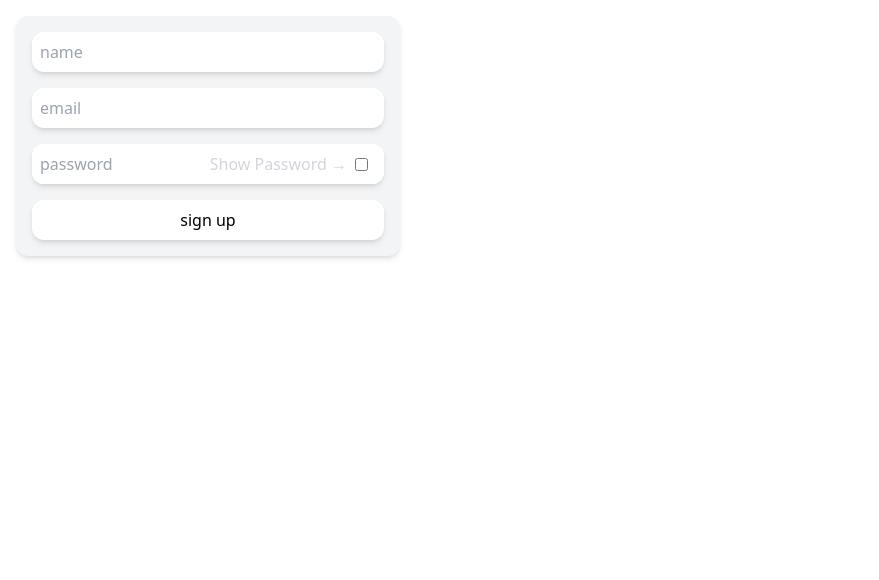
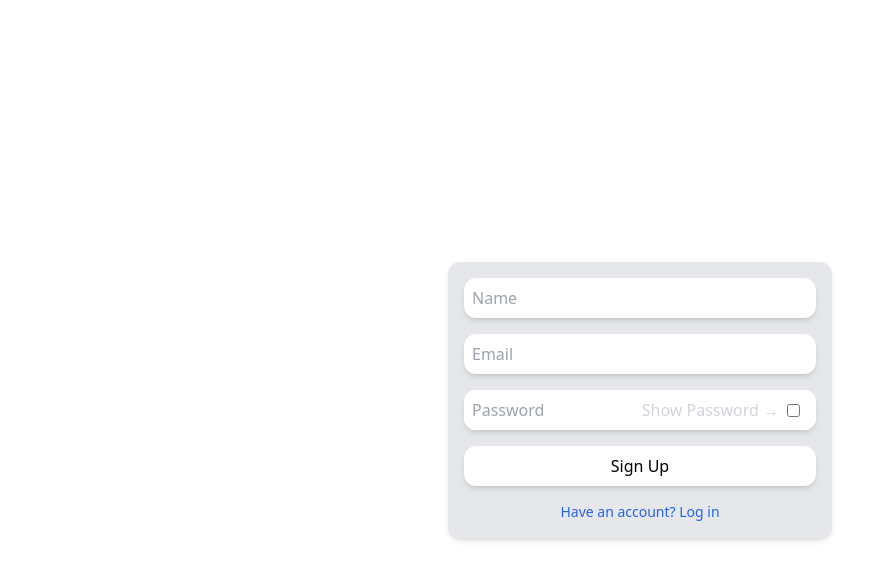
Before and after one commit to alexng353/blog, a Next.js app: page /signup in a window 1280 px wide. Shown: the top 580 px of the page, without its empty margins (0-879 px from the left). Built offline with nearby package versions, Linux system fonts and the light colour scheme.

Commit message:
delete useless files

```diff
--- a/pages/admin/editor.tsx
+++ b/pages/admin/editor.tsx
@@ -273,7 +273,7 @@ export default function Editor() {
             reader.readAsText(file);
           }}
         />
-        <button
+        {/* <button
           className="bg-green-500 text-white px-2 py-1 rounded-md hover:bg-green-700 transition-all"
           onClick={() => {
             const id = prompt("What ID do you want");
@@ -281,7 +281,7 @@ export default function Editor() {
           }}
         >
           Import from DB
-        </button>
+        </button> */}
         {mode === "update" ? (
           <button
             className="bg-green-500 text-white px-2 py-1 rounded-md hover:bg-green-700 transition-all"
@@ -296,17 +296,19 @@ export default function Editor() {
           </button>
         ) : (
           <button
-            className="bg-green-500 text-white px-2 py-1 rounded-md hover:bg-green-700 transition-all"
+            className="bg-green-500 text-white px-2 py-1 rounded-md hover:bg-yellow-700 transition-all"
             onClick={() => {
               const id = prompt("What ID do you want");
-              if (Number(id).toString() === "NaN") {
-                return;
-              }
-              setId(id!);
-              setMode("update");
+              GrabDataWithId(id!);
+
+              // if (Number(id).toString() === "NaN") {
+              //   return;
+              // }
+              // setId(id!);
+              // setMode("update");
             }}
           >
-            Choose ID to update (current mode: {mode})
+            Grab post from DB (current mode: {mode})
           </button>
         )}
       </div>
--- a/pages/api/hello.ts
+++ /dev/null
@@ -1,11 +0,0 @@
-// Next.js API route support: https://nextjs.org/docs/api-routes/introduction
-import type { NextApiRequest, NextApiResponse } from "next";
-
-import { PrismaClient } from "@prisma/client";
-const prisma = new PrismaClient();
-
-export default function handler(req: NextApiRequest, res: NextApiResponse) {
-  prisma.user.findMany().then((users) => {
-    res.status(200).json({ users });
-  });
-}
--- a/pages/api/test.ts
+++ /dev/null
@@ -1,21 +0,0 @@
-import { NextApiRequest, NextApiResponse } from 'next'
-
-import crypto from 'crypto'
-
-export default async function handler(
-  req: NextApiRequest,
-  res: NextApiResponse,
-) {
-  // basic authentication test, console log authentication header
-  if (req.method === 'POST') {
-    if (!req.headers.authorization) {
-      res.status(401).json({ error: 'Unauthorized' })
-      return
-    }
-    const auth = Buffer.from(req.headers.authorization, 'base64')
-      .toString()
-      .split(':')
-    const [password, username] = auth
-    res.json({ password, username })
-  }
-}
--- a/pages/login.tsx
+++ b/pages/login.tsx
@@ -10,20 +10,21 @@ export default function Test() {
   // const redirect = router.query.redirect ? router.query.redirect[0] : "/";
   const redirect = router.query.redirect;
   return (
-    <div className="flex flex-col w-96 gap-4 m-4 shadow-md rounded-xl p-4 bg-gray-100 ">
+    <div className="w-full min-h-screen grid place-items-center bg-">
+      <div className="flex flex-col w-96 gap-4 m-4 shadow-md rounded-xl p-4 bg-gray-200">
         <input
           type="text"
           className="shadow-md rounded-xl p-2 outline-none"
-        placeholder="username"
+          placeholder="Email"
           onChange={(e) => {
             setUser(e.target.value);
           }}
         />
-      <div className="inline-flex shadow-md rounded-xl bg-white relative">
+        <div className="inline-flex shadow-md rounded-lg bg-white relative">
           <input
             type={showPass ? "text" : "password"}
-          className="flex-1 p-2 rounded-xl outline-none"
-          placeholder="password"
+            className="flex-1 p-2 rounded-lg outline-none"
+            placeholder="Password"
             onChange={(e) => {
               setPassword(e.target.value);
             }}
@@ -47,7 +48,7 @@ export default function Test() {
 
         {/* change to input password type */}
         <button
-        className="hover:bg-blue-50 shadow-md rounded-xl p-2 bg-white"
+          className="hover:bg-gray-50 shadow-md rounded-lg p-2 bg-white"
           onClick={() => {
             const basic = Buffer.from(`${password}:${user}`).toString("base64");
             fetch("/api/login", {
@@ -72,8 +73,17 @@ export default function Test() {
             // }
           }}
         >
-        login
+          Login
         </button>
+        <div className="w-full flex justify-center">
+          <a
+            className="text-blue-600 hover:underline hover:text-blue-800 text-sm"
+            href="/signup"
+          >
+            Don't have an account? Sign up
+          </a>
+        </div>
+      </div>
     </div>
   );
 }
--- a/pages/posts/index.tsx
+++ b/pages/posts/index.tsx
@@ -22,7 +22,7 @@ export async function getStaticProps() {
   // get all posts, include author name
   const tmp = await prisma.post.findMany({
     // limit to 50 posts
-    take: 50,
+    take: 10,
     // sort by date
     orderBy: {
       createdAt: "desc",
@@ -36,7 +36,6 @@ export async function getStaticProps() {
       },
     },
   });
-
   // turn all the posts[n].createdAt into a string
   prisma.$disconnect();
   let posts = tmp.map((post) => {
@@ -67,8 +66,8 @@ export default function Posts({ posts }: any) {
     if (page) {
       // const start = (page - 1) * 50;
       // const stop = start + 50;
-      const start = (page - 1) * 50;
-      const take = 50;
+      const start = (page - 1) * 10;
+      const take = 10;
 
       fetch(`http://localhost:3000/api/posts?n=${start}&content=true&s=${take}`)
         .then((res) => res.json())
@@ -104,13 +103,13 @@ export default function Posts({ posts }: any) {
   return (
     <>
       <NavBar />
-      <div className="w-full mb-10 p-5">
+      <div className="w-full mb-10 p-4">
         {show && (
           <>
             <div className="flex justify-center w-full">
               <div className="max-w-5xl w-full">
                 <h1 className="text-4xl font-bold">Posts</h1>
-                <div className="lg:grid grid-cols-2 gap-4">
+                <div className="lg:grid grid-cols-2 gap-x-4">
                   {data.map((post: any) => {
                     const creation = new Date(post.createdAt);
                     // custom date format, include time to minute accuracy
@@ -118,7 +117,7 @@ export default function Posts({ posts }: any) {
                       <div className="relative" key={post.id}>
                         <a
                           href={`/posts/${post.id}`}
-                          className="flex flex-col w-full p-4 my-4 bg-gray-100 rounded-lg shadow-lg shadow-blue-500 border-blue-500 border hover:bg-gray-200 relative"
+                          className="flex flex-col w-full p-4 my-4 bg-gray-100 rounded-lg shadow-lg shadow-gray-500 border-blue-500 border hover:bg-gray-200 relative"
                         >
                           <h1 className="font-bold">{post.title}</h1>
                           <p className="flex">
@@ -153,7 +152,7 @@ export default function Posts({ posts }: any) {
                 )}
               </div>
             </div>
-            <div className="w-full flex justify-center mt-8">
+            <div className="w-full flex justify-center mt-4">
               <div className="max-w-[512px] w-full flex justify-between gap-4">
                 <button
                   className="bg-blue-500 hover:bg-blue-700 text-white font-bold py-2 px-4 rounded w-48"
@@ -164,7 +163,7 @@ export default function Posts({ posts }: any) {
                     }
                   }}
                 >
-                  previous page
+                  Previous Page
                 </button>
                 <button
                   className="bg-blue-500 hover:bg-blue-700 text-white font-bold py-2 px-4 rounded w-48"
@@ -176,7 +175,7 @@ export default function Posts({ posts }: any) {
                     }
                   }}
                 >
-                  next page
+                  Next Page
                 </button>
               </div>
             </div>
--- a/pages/signup.tsx
+++ b/pages/signup.tsx
@@ -7,11 +7,12 @@ export default function SignUp() {
   const [showPass, setShowPass] = useState(false);
 
   return (
-    <div className="flex flex-col w-96 gap-4 m-4 shadow-md rounded-xl p-4 bg-gray-100">
+    <div className="w-full min-h-screen grid place-items-center bg-">
+      <div className="flex flex-col w-96 gap-4 m-4 shadow-md rounded-xl p-4 bg-gray-200">
         <input
           type="text"
           className="shadow-md rounded-xl p-2 outline-none"
-        placeholder="name"
+          placeholder="Name"
           onChange={(e) => {
             setName(e.target.value);
           }}
@@ -19,7 +20,7 @@ export default function SignUp() {
         <input
           type="text"
           className="shadow-md rounded-xl p-2 outline-none"
-        placeholder="email"
+          placeholder="Email"
           onChange={(e) => {
             setEmail(e.target.value);
           }}
@@ -28,7 +29,7 @@ export default function SignUp() {
           <input
             type={showPass ? "text" : "password"}
             className="flex-1 p-2 rounded-xl outline-none"
-          placeholder="password"
+            placeholder="Password"
             onChange={(e) => {
               setPassword(e.target.value);
             }}
@@ -69,8 +70,17 @@ export default function SignUp() {
             });
           }}
         >
-        sign up
+          Sign Up
         </button>
+        <div className="w-full flex justify-center">
+          <a
+            className="text-blue-600 hover:underline hover:text-blue-800 text-sm"
+            href="/login"
+          >
+            Have an account? Log in
+          </a>
+        </div>
+      </div>
     </div>
   );
 }
--- a/test.js
+++ /dev/null
@@ -1,3 +0,0 @@
-const tsconfig = require("./tsconfig.json");
-
-console.log(JSON.stringify(tsconfig));
```
Lines whose indentation alone changed are shown as unchanged.
